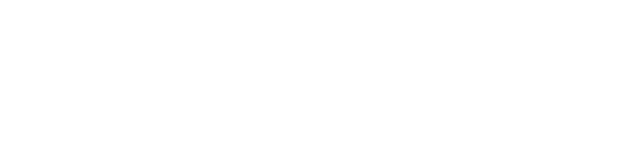
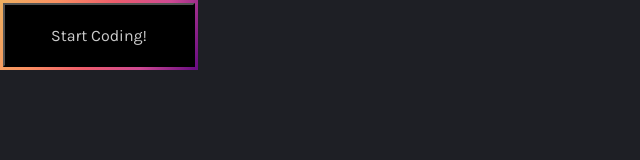
Before and after one commit to Dari0G0nzalez/css-challenges, a plain HTML site: page Challenge-2.html in a window 1280 px wide. Shown: the whole page, without its empty margins (0-640 px from the left). Drawn offline with Linux system fonts and the light colour scheme.

Commit message:
Challenge 2

```diff
--- a/Challenge-1.css
+++ b/Challenge-1.css
@@ -1,5 +1,6 @@
 :root {
     --spoiler-color: black;
+    --post-background-color: rgb(235, 229, 229);
 }
 
 body{
@@ -12,7 +13,7 @@ p {
 
 .post {
     font-family: Arial, Helvetica, sans-serif;
-    background-color: rgb(235, 229, 229);
+    background-color: var(--post-background-color);
     padding: 1em;
     margin: 1em auto;
     width: 30vw;
@@ -25,7 +26,7 @@ p {
 }
 
 .spoiler:hover {
-    background-color: rgb(235, 229, 229);
+    background-color: var(--post-background-color);
     cursor: pointer;
-    transition-duration: 500ms;
+    transition: all .5s ease-in;
 }
--- a/Challenge-2.css
+++ b/Challenge-2.css
@@ -0,0 +1,53 @@
+html, body {
+    margin: 0;
+    padding: 0;
+    background-color: var(--body-bg);
+}
+
+:root {
+    --font-family: 'Karla', sans-serif;
+    --body-bg: #1E1F25;
+    --btn-bg: #000;
+    --btn-color: #cbcbcb;
+    --btn-color-hover: #fff;
+    --grad-color1: #eeaf61;
+    --grad-color2: #fb9062;
+    --grad-color3: #ee5d6c;
+    --grad-color4: #ce4993;
+    --grad-color5: #6a0d83;
+    --button-width: 12em;
+}
+
+.container {
+    border: 3px solid;
+    width: var(--button-width);
+    border-image: linear-gradient(115deg,
+    var(--grad-color1),
+    var(--grad-color2),
+    var(--grad-color3),
+    var(--grad-color4),
+    var(--grad-color5)
+    ) 1;
+}
+
+.button {
+    height: 4em;
+    width: var(--button-width);
+    background-color: var(--btn-bg);
+    color: var(--btn-color);
+    font-size: 1em;
+    font-family: var(--font-family);
+}
+
+.button:hover{
+    color: var(--btn-color-hover);
+    border: 3px solid;
+    border-image: linear-gradient(115deg,
+    var(--grad-color5),
+    var(--grad-color4),
+    var(--grad-color3),
+    var(--grad-color2),
+    var(--grad-color1)
+    ) 1;
+
+}
--- a/Challenge-2.html
+++ b/Challenge-2.html
@@ -0,0 +1,20 @@
+<!doctype html>
+<html>
+    <head>
+        <title></title>
+        <link rel="stylesheet" href="index.css">
+        <link rel="preconnect" href="https://fonts.googleapis.com">
+        <link rel="preconnect" href="https://fonts.gstatic.com" crossorigin>
+        <link href="https://fonts.googleapis.com/css2?family=Karla:ital,wght@0,400;0,800;1,200&display=swap" rel="stylesheet">
+        <link rel="stylesheet" href="Challenge-2.css">
+    </head>
+    <body>
+        <div class="container">
+            <div class="button-border">
+                <button type="button" class="button">
+                    Start Coding!
+                </button>
+            </div>
+        </div>
+    </body>
+</html>
```
Also changed, not shown: index.html (+1 -0 lines).
